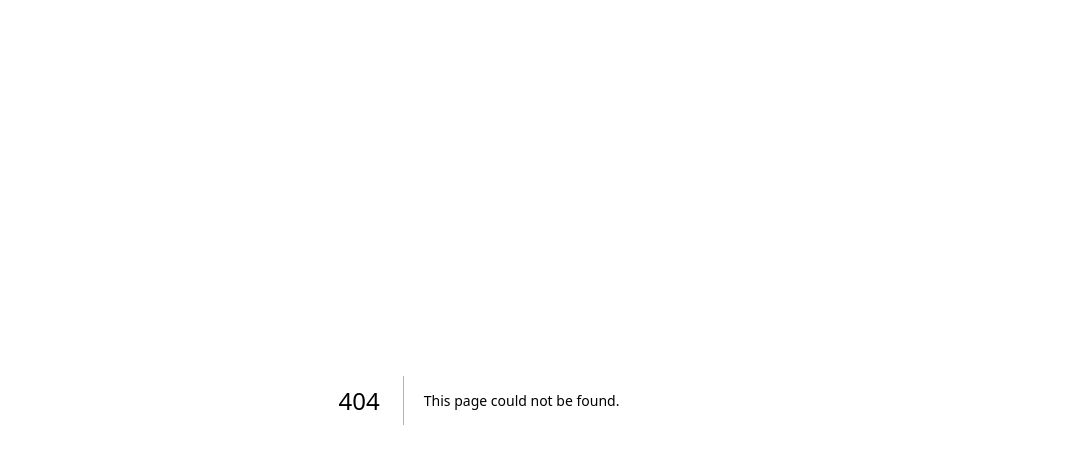
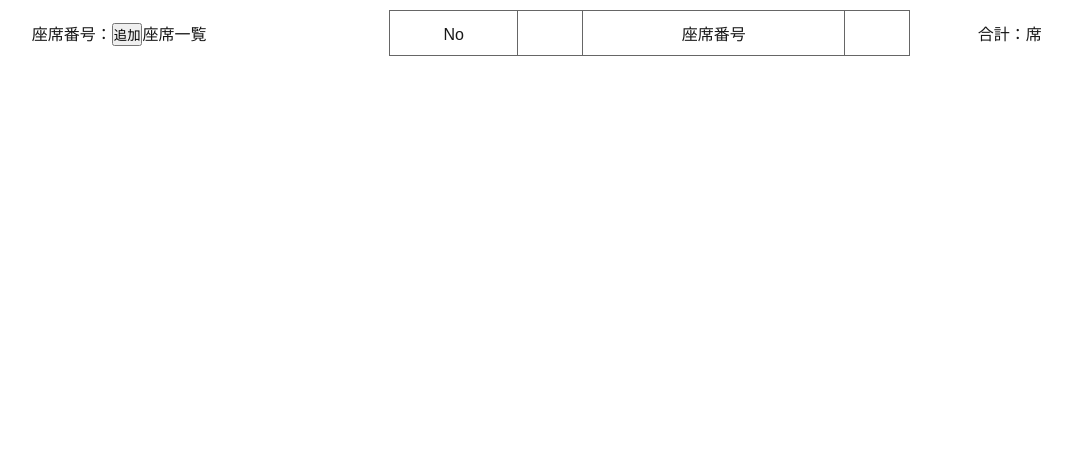
Before and after one commit to manami-koga/seat-flows, a Next.js app: page /UserManagement in a window 1280 px wide. Before the commit this address had no page. Shown: the top 464 px of the page, without its empty margins (161-1232 px from the left). Built offline with nearby package versions, Linux system fonts and the light colour scheme.

Commit message:
運営側のユーザ情報管理画面の作成

```diff
--- /dev/null
+++ b/src/components/pages/UserManagement.tsx
@@ -0,0 +1,24 @@
+import tableStyles from "../style/table.module.css";
+//運営側の応募者管理画面
+const UserManagement=()=>{
+    const AddSeat=()=>{
+        alert("追加ボタンを押下しました");
+    }
+    return(
+        <>
+        <div className={tableStyles.table}>
+        <table className={tableStyles.design08}>
+        座席番号：
+        <button onClick={AddSeat}>追加</button>
+        座席一覧
+        <td>No</td>
+        <th></th>
+        <td>座席番号</td>
+        <th></th>
+        合計：席
+        </table>
+        </div>
+        </>
+    )
+}
+export default UserManagement;
--- /dev/null
+++ b/src/components/style/table.module.css
@@ -0,0 +1,29 @@
+.table {
+    margin-top: 10px;
+    padding: 0 10px 20px;
+}
+
+.design08 {
+    width: 100%;
+    text-align: center;
+    border-collapse: collapse;
+    border-spacing: 0;
+    background-color: #ffffff;
+    gap: 20px;
+}
+
+.design08 th {
+    padding: 10px;
+    background: #ffffff;
+    border: solid 1px #666666;
+    color: #ffffff;
+}
+
+.design08 td {
+    padding: 10px;
+    border: solid 1px #666666;
+}
+
+.design08 td:first-child {
+    background: #FFECAE;
+}
--- /dev/null
+++ b/src/pages/UserManagement/index.tsx
@@ -0,0 +1,6 @@
+import UserManagement from "@/components/pages/UserManagement";
+
+function Page() {
+  return <UserManagement/>;
+}
+export default Page;
```
